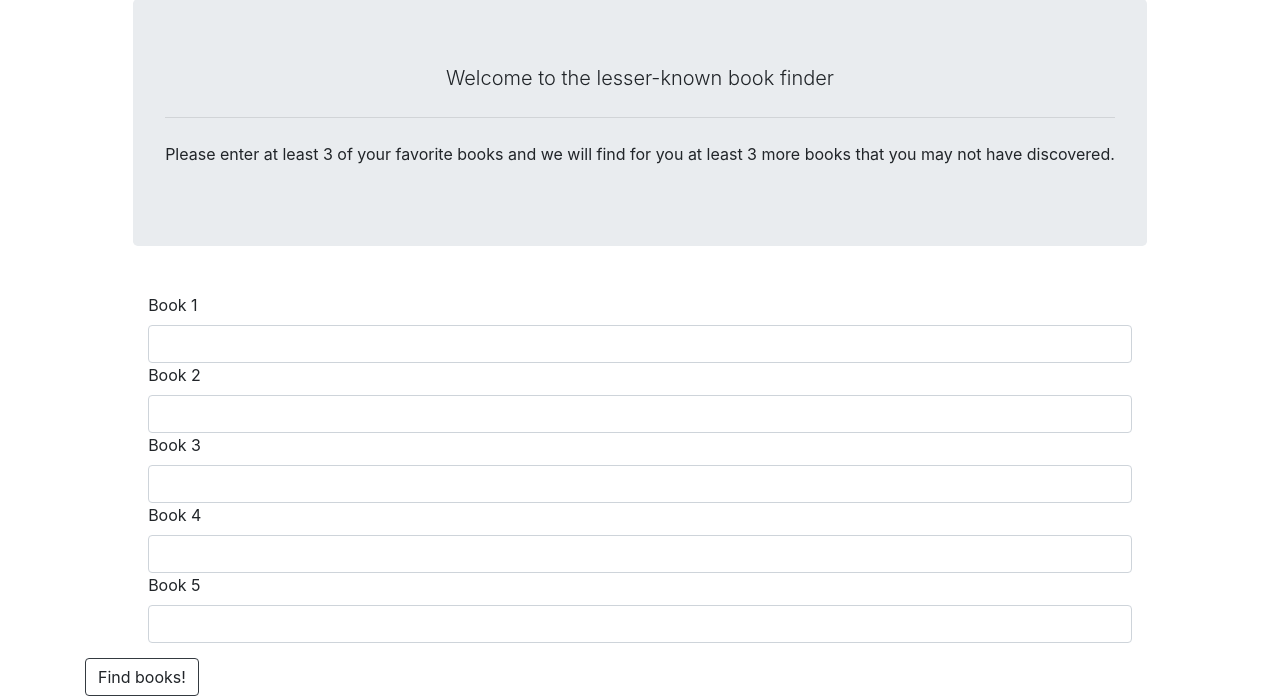
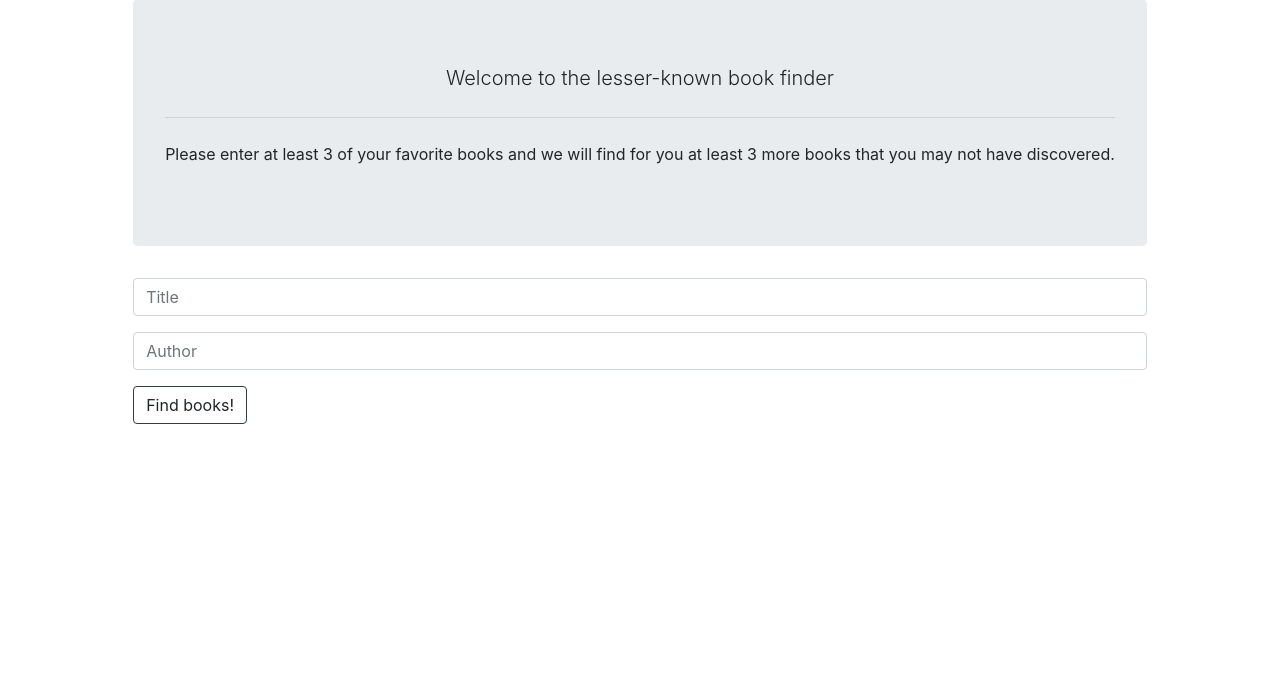
Before and after one commit to jackaitken/book_project, a Flask app: page / in a window 1280 px wide. Shown: the part 112-808 px from the top of the page. After the commit the page ends 536 px from the top, so only its background shows below. Run offline with Flask 2, Linux system fonts and the light colour scheme; parts of the project's set-up code (start-up, migrations or seed data) failed here and were passed over.

Commit message:
made styling changes

```diff
--- a/templates/index.html
+++ b/templates/index.html
@@ -10,26 +10,14 @@
                 and we will find for you at least 3 more books that you may not have discovered.</p>
         </div>
     </div>
-
-
-    <div class="container" style="padding: 15px;>
-        <form>
-            <div class="md-form">
-                <label>Book 1</label>
-                <input type="search" class="form-control mdb-autocomplete" id="book1">
-                <label>Book 2</label>
-                <input type="search" class="form-control mdb-autocomplete" id="book2">
-                <label>Book 3</label>
-                <input type="search" class="form-control mdb-autocomplete" id="book3">
-                <label>Book 4</label>
-                <input type="search" class="form-control mdb-autocomplete" id="book4">
-                <label>Book 5</label>
-                <input type="search" class="form-control mdb-autocomplete" id="book5">
-            </div>
-        </form>
-    </div>
-    <div class="container">
-        <input type="submit" class="btn btn-default border border-dark" value="Find books!">
-    </div>
+    <form action="/" method="post">
+        <div class="form-group">
+            <input class="form-control" name="title" placeholder="Title" type="text">
+        </div>
+        <div class="form-group">
+            <input class="form-control" name="author" placeholder="Author" type="text">
+        </div>
+        <button type="submit" class="btn btn-default border border-dark">Find books!</button>
+    </form>
 </main>
 {% endblock %}
```
